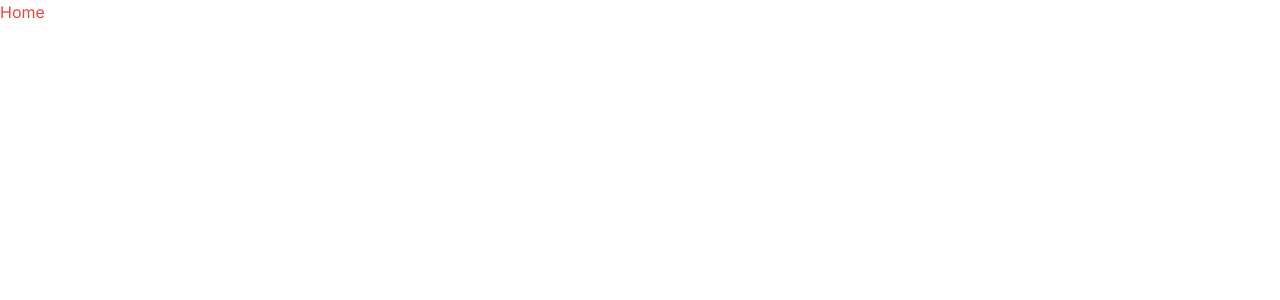
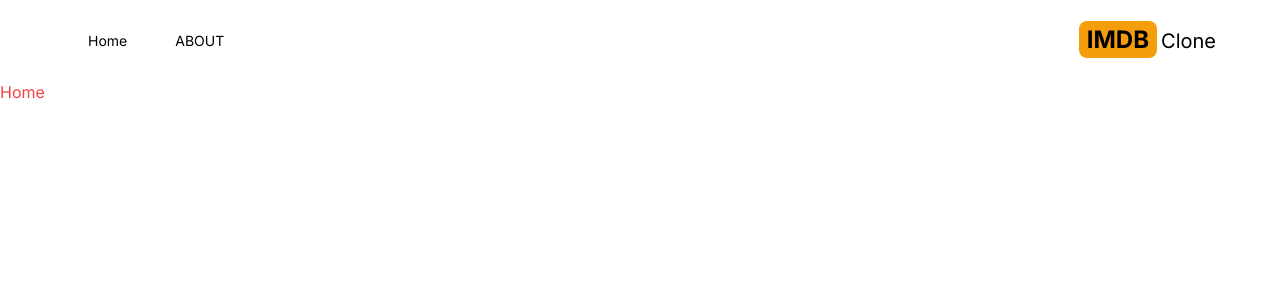
Before and after one commit to anonymous4y/imdb-clone, a Next.js app: page / in a window 1280 px wide. Shown: the top 300 px of the page. Built offline with nearby package versions, Linux system fonts and the light colour scheme.

Commit message:
create the header section

```diff
--- a/package.json
+++ b/package.json
@@ -11,7 +11,8 @@
   "dependencies": {
     "next": "13.5.4",
     "react": "^18",
-    "react-dom": "^18"
+    "react-dom": "^18",
+    "react-icons": "^4.11.0"
   },
   "devDependencies": {
     "autoprefixer": "^10.4.16",
--- a/src/app/layout.jsx
+++ b/src/app/layout.jsx
@@ -1,3 +1,4 @@
+import Header from "@/components/Header";
 import "./globals.css";
 import { Inter } from "next/font/google";
 
@@ -11,7 +12,16 @@
 export default function RootLayout({ children }) {
   return (
     <html lang="en">
-      <body className={inter.className}>{children}</body>
+      <body className={inter.className}>
+        {/* Header */}
+        <Header />
+
+        {/* Navbar */}
+
+        {/* Search */}
+
+        {children}
+      </body>
     </html>
   );
 }
--- /dev/null
+++ b/src/components/Header.jsx
@@ -0,0 +1,25 @@
+import Link from "next/link";
+import MenuItem from "./MenuItem";
+import { AiFillHome } from "react-icons/ai";
+import { BsFillInfoCircleFill } from "react-icons/bs";
+
+export default function Header() {
+  return (
+    <div className="flex justify-between mx-2 max-w-6xl sm:mx-auto items-center py-6">
+      <div className="flex">
+        <MenuItem title="Home" address="/" Icon={AiFillHome} />
+        <MenuItem title="ABOUT" address="/about" Icon={BsFillInfoCircleFill} />
+      </div>
+      <div>
+        <Link href="/">
+          <h2 className="text-2xl">
+            <span className="font-bold bg-amber-500 py-1 px-2 rounded-lg mr-1">
+              IMDB
+            </span>
+            <span className="text-xl hidden sm:inline">Clone</span>
+          </h2>
+        </Link>
+      </div>
+    </div>
+  );
+}
--- /dev/null
+++ b/src/components/MenuItem.jsx
@@ -0,0 +1,12 @@
+import Link from "next/link";
+
+export default function ({ title, address, Icon }) {
+  return (
+    <div>
+      <Link href={address} className="mx-4 lg:mx-6 hover:text-amber-600">
+        <Icon className="text-2xl sm:hidden mx-4" />
+        <p className="hidden sm:inline my-2 text-sm">{title}</p>
+      </Link>
+    </div>
+  );
+}
```
Also changed, not shown: 1 other file (tests, documents, lock files or other folders).
